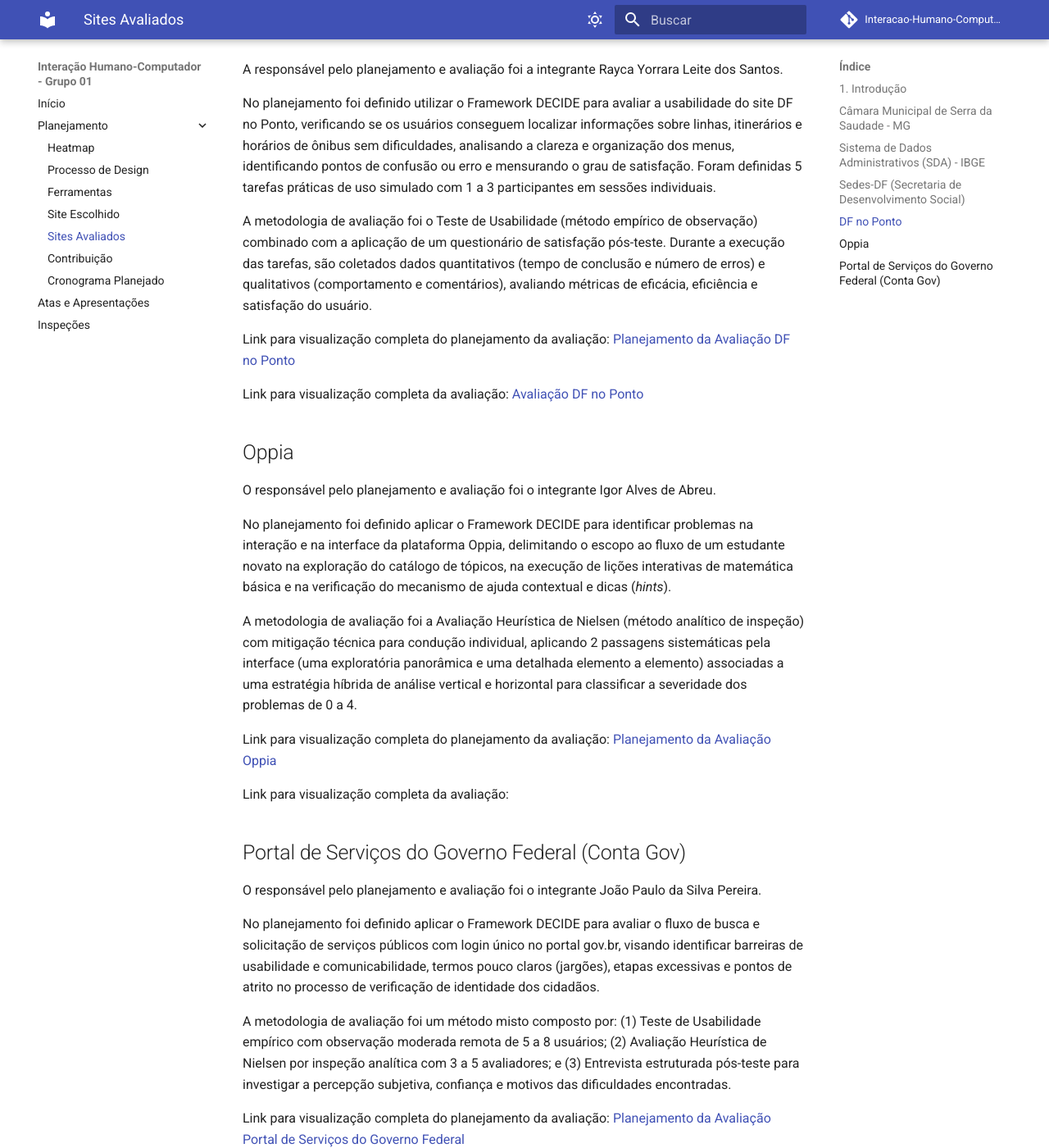
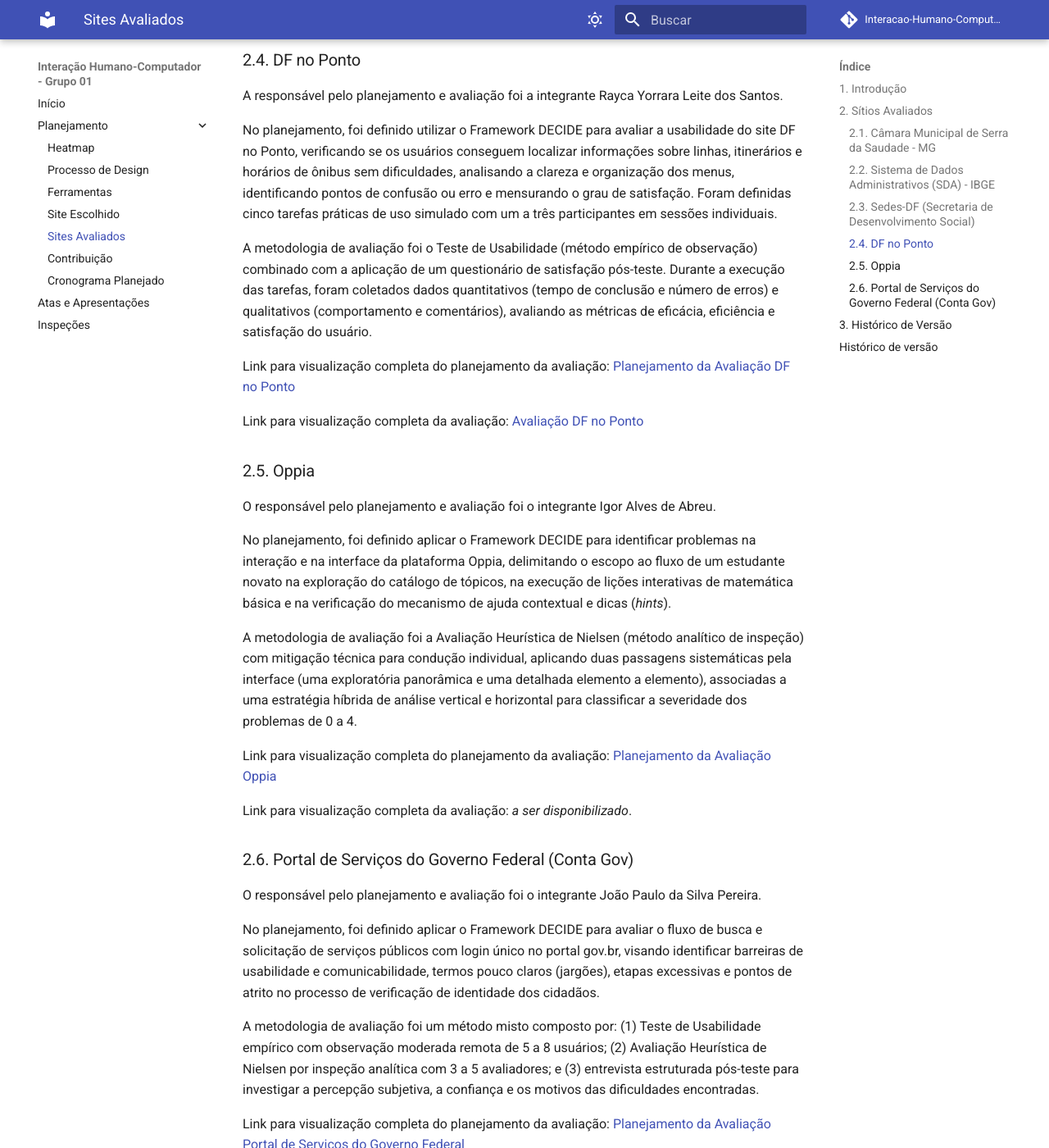
Before and after one commit to Interacao-Humano-Computador/2026.2-Grupo01, an MkDocs documentation site: the page built from docs/planejamento/sites_avaliados.md, in a window 1280 px wide and 1400 px high, scrolled down 1713 px. Shown: the whole window at 82% size. Built offline with MkDocs 1.6.1 and Material for MkDocs 9.7.7, drawn with Linux system fonts in a browser that asks for light colours; comment, search, counter and statistics services are not loaded; some of the changed text lies outside the part shown.

Commit message:
Update evaluation planning details and links
Revised sections for clarity and consistency, updated responsible individuals and methodologies for evaluations, and added links for complete planning and evaluation documents.

```diff
--- a/docs/planejamento/sites_avaliados.md
+++ b/docs/planejamento/sites_avaliados.md
@@ -4,38 +4,37 @@
 
 Este documento apresenta os sites selecionados para a realização das avaliações de Interação Humano-Computador (IHC) durante o planejamento do projeto. São descritos os responsáveis, os objetivos definidos para cada avaliação, as metodologias adotadas e os links para os respectivos planejamentos e avaliações completas.
 
+## 2. Sítios Avaliados
 
-## Câmara Municipal de Serra da Saudade - MG
+### 2.1. Câmara Municipal de Serra da Saudade - MG
 
 O responsável pelo planejamento e avaliação foi o integrante Lucas Sales Ribeiro.
 
-No planejamento foi definido inspecionar a seção de notícias e eventos do sítio da web, por meio de uma avaliação heurística, para analisar se as heurísticas de Nielsen estavam sendo violadas ou não, a fim de avaliar a usabilidade do sistema.
+No planejamento, foi definido inspecionar a seção de notícias e eventos do sítio da web por meio de uma avaliação heurística, a fim de analisar se as heurísticas de Nielsen estavam sendo violadas e avaliar a usabilidade do sistema.
 
-A metodologia da avaliação foi de definir tarefas que o usuário pode fazer, como buscar notícias e procurar a notícia mais recente. Após a definição, foram observados problemas de usabilidade e algumas violações das heurísticas de Nielsen.
+A metodologia da avaliação consistiu em definir tarefas que o usuário pode realizar, como buscar notícias e procurar a notícia mais recente. Após a definição, foram observados problemas de usabilidade e algumas violações das heurísticas de Nielsen.
 
 Link para visualização completa do planejamento da avaliação: [Planejamento da Avaliação Serra da Saudade - MG](planejamentos/planejamento_serra_da_saudade.pdf)
 
 Link para visualização completa da avaliação: [Avaliação Serra da Saudade - MG](avaliacoes/avaliacao_serra_da_saudade.pdf)
 
-
-## Sistema de Dados Administrativos (SDA) - IBGE
+### 2.2. Sistema de Dados Administrativos (SDA) - IBGE
 
 O responsável pelo planejamento e avaliação foi o integrante Luccas Rodrigues dos Santos.
 
-No planejamento foi definido inspecionar 3 módulos críticos do sistema, por meio de uma avaliação heurística, para analisar se as heurísticas de Nielsen estavam sendo violadas ou não, a fim de avaliar a interface do sistema.
+No planejamento, foi definido inspecionar três módulos críticos do sistema por meio de uma avaliação heurística, a fim de analisar se as heurísticas de Nielsen estavam sendo violadas e avaliar a interface do sistema.
 
-A metodologia da avaliação foi simular o uso dos 3 módulos em 2 varreduras pelo sistema: a primeira para ter uma visão de conjunto da arquitetura informacional administrativa e a segunda para efetivamente checar cada elemento do layout com base nas heurísticas de Nielsen. Após a avaliação, foram constatadas violações de heurísticas nos 3 módulos.
+A metodologia da avaliação consistiu em simular o uso dos três módulos em duas varreduras pelo sistema: a primeira para obter uma visão de conjunto da arquitetura informacional administrativa, e a segunda para checar efetivamente cada elemento do layout com base nas heurísticas de Nielsen. Após a avaliação, foram constatadas violações de heurísticas nos três módulos.
 
 Link para visualização completa do planejamento da avaliação: [Planejamento da Avaliação SDA - IBGE](planejamentos/planejamento_sda.pdf)
 
 Link para visualização completa da avaliação: [Avaliação SDA - IBGE](avaliacoes/avaliacao_sda.pdf)
 
-
-## Sedes-DF (Secretaria de Desenvolvimento Social)
+### 2.3. Sedes-DF (Secretaria de Desenvolvimento Social)
 
 A responsável pelo planejamento e avaliação foi a integrante Evellyn de Sousa Rocha.
 
-No planejamento foi definido avaliar os aspectos fundamentais do sistema interativo com base nas diretrizes teóricas de IHC de Barbosa e Silva, estruturando os objetivos gerais em torno da identificação de problemas na interação e na interface, análise da apropriação da tecnologia e conformidade com padrões, além de planejar a administração de questões práticas, salvaguardas bioéticas fundamentadas na Resolução CNS nº 196/96 e a estrutura completa do relato de resultados com planejamento de reprojeto.
+No planejamento, foi definido avaliar os aspectos fundamentais do sistema interativo com base nas diretrizes teóricas de IHC de Barbosa e Silva, estruturando os objetivos gerais em torno da identificação de problemas na interação e na interface, da análise da apropriação da tecnologia e conformidade com padrões, além de planejar a administração de questões práticas, as salvaguardas bioéticas fundamentadas na Resolução CNS nº 196/96 e a estrutura completa do relato de resultados com planejamento de reprojeto.
 
 A metodologia de avaliação adotada foi a aplicação de uma lista de verificação/inspeção de conformidade teórica dos requisitos e questões de avaliação de IHC, confrontando o planejamento diretamente com a literatura metodológica para assegurar que todos os itens de usabilidade, formulação de perguntas e critérios éticos fossem contemplados.
 
@@ -43,41 +42,51 @@
 
 Link para visualização completa da avaliação: [Avaliação Sedes-DF](avaliacoes/avaliacao_sedes-df.pdf)
 
-
-## DF no Ponto
+### 2.4. DF no Ponto
 
 A responsável pelo planejamento e avaliação foi a integrante Rayca Yorrara Leite dos Santos.
 
-No planejamento foi definido utilizar o Framework DECIDE para avaliar a usabilidade do site DF no Ponto, verificando se os usuários conseguem localizar informações sobre linhas, itinerários e horários de ônibus sem dificuldades, analisando a clareza e organização dos menus, identificando pontos de confusão ou erro e mensurando o grau de satisfação. Foram definidas 5 tarefas práticas de uso simulado com 1 a 3 participantes em sessões individuais.
+No planejamento, foi definido utilizar o Framework DECIDE para avaliar a usabilidade do site DF no Ponto, verificando se os usuários conseguem localizar informações sobre linhas, itinerários e horários de ônibus sem dificuldades, analisando a clareza e organização dos menus, identificando pontos de confusão ou erro e mensurando o grau de satisfação. Foram definidas cinco tarefas práticas de uso simulado com um a três participantes em sessões individuais.
 
-A metodologia de avaliação foi o Teste de Usabilidade (método empírico de observação) combinado com a aplicação de um questionário de satisfação pós-teste. Durante a execução das tarefas, são coletados dados quantitativos (tempo de conclusão e número de erros) e qualitativos (comportamento e comentários), avaliando métricas de eficácia, eficiência e satisfação do usuário.
+A metodologia de avaliação foi o Teste de Usabilidade (método empírico de observação) combinado com a aplicação de um questionário de satisfação pós-teste. Durante a execução das tarefas, foram coletados dados quantitativos (tempo de conclusão e número de erros) e qualitativos (comportamento e comentários), avaliando as métricas de eficácia, eficiência e satisfação do usuário.
 
 Link para visualização completa do planejamento da avaliação: [Planejamento da Avaliação DF no Ponto](planejamentos/planejamento_df_no_ponto.pdf)
 
 Link para visualização completa da avaliação: [Avaliação DF no Ponto](avaliacoes/avaliacao_df_no_ponto.pdf)
 
-
-## Oppia
+### 2.5. Oppia
 
 O responsável pelo planejamento e avaliação foi o integrante Igor Alves de Abreu.
 
-No planejamento foi definido aplicar o Framework DECIDE para identificar problemas na interação e na interface da plataforma Oppia, delimitando o escopo ao fluxo de um estudante novato na exploração do catálogo de tópicos, na execução de lições interativas de matemática básica e na verificação do mecanismo de ajuda contextual e dicas (*hints*).
+No planejamento, foi definido aplicar o Framework DECIDE para identificar problemas na interação e na interface da plataforma Oppia, delimitando o escopo ao fluxo de um estudante novato na exploração do catálogo de tópicos, na execução de lições interativas de matemática básica e na verificação do mecanismo de ajuda contextual e dicas (*hints*).
 
-A metodologia de avaliação foi a Avaliação Heurística de Nielsen (método analítico de inspeção) com mitigação técnica para condução individual, aplicando 2 passagens sistemáticas pela interface (uma exploratória panorâmica e uma detalhada elemento a elemento) associadas a uma estratégia híbrida de análise vertical e horizontal para classificar a severidade dos problemas de 0 a 4.
+A metodologia de avaliação foi a Avaliação Heurística de Nielsen (método analítico de inspeção) com mitigação técnica para condução individual, aplicando duas passagens sistemáticas pela interface (uma exploratória panorâmica e uma detalhada elemento a elemento), associadas a uma estratégia híbrida de análise vertical e horizontal para classificar a severidade dos problemas de 0 a 4.
 
 Link para visualização completa do planejamento da avaliação: [Planejamento da Avaliação Oppia](planejamentos/planejamento_oppia.pdf)
 
-Link para visualização completa da avaliação:
+Link para visualização completa da avaliação: *a ser disponibilizado*.
 
-
-## Portal de Serviços do Governo Federal (Conta Gov)
+### 2.6. Portal de Serviços do Governo Federal (Conta Gov)
 
 O responsável pelo planejamento e avaliação foi o integrante João Paulo da Silva Pereira.
 
-No planejamento foi definido aplicar o Framework DECIDE para avaliar o fluxo de busca e solicitação de serviços públicos com login único no portal gov.br, visando identificar barreiras de usabilidade e comunicabilidade, termos pouco claros (jargões), etapas excessivas e pontos de atrito no processo de verificação de identidade dos cidadãos.
+No planejamento, foi definido aplicar o Framework DECIDE para avaliar o fluxo de busca e solicitação de serviços públicos com login único no portal gov.br, visando identificar barreiras de usabilidade e comunicabilidade, termos pouco claros (jargões), etapas excessivas e pontos de atrito no processo de verificação de identidade dos cidadãos.
 
-A metodologia de avaliação foi um método misto composto por: (1) Teste de Usabilidade empírico com observação moderada remota de 5 a 8 usuários; (2) Avaliação Heurística de Nielsen por inspeção analítica com 3 a 5 avaliadores; e (3) Entrevista estruturada pós-teste para investigar a percepção subjetiva, confiança e motivos das dificuldades encontradas.
+A metodologia de avaliação foi um método misto composto por: (1) Teste de Usabilidade empírico com observação moderada remota de 5 a 8 usuários; (2) Avaliação Heurística de Nielsen por inspeção analítica com 3 a 5 avaliadores; e (3) entrevista estruturada pós-teste para investigar a percepção subjetiva, a confiança e os motivos das dificuldades encontradas.
 
 Link para visualização completa do planejamento da avaliação: [Planejamento da Avaliação Portal de Serviços do Governo Federal](planejamentos/planejamento_portal_de_servicos_do_governo_federal.pdf)
 
 Link para visualização completa da avaliação: [Avaliação Portal de Serviços do Governo Federal](avaliacoes/avaliacao_portal_de_servicos_do_governo_federal.pdf)
+
+## 3. Histórico de Versão
+
+> **Atenção:** esta seção não existia no artefato original. Foi incluída para manter a padronização estrutural com os demais artefatos do projeto — a equipe deve preencher os dados reais de criação/revisão da página.
+
+
+## Histórico de versão
+
+| Versão | Data       | Descrição          | Autor(es)                                   | Revisor(es) |
+| ------ | ---------- | ------------------ | ------------------------------------------- | ----------- |
+| `1.0`  | 05/09/2026 | Criação da página. | [Lucas Sales](https://github.com/lux-sales) |             |
+| ------ | ---------- | ------------------ | ------------------------------------------- | ----------- |
+| `2.0`  | 17/09/2026 | Criação da página. | [João Paulo](https://github.com/Jp-te) |             |
```
